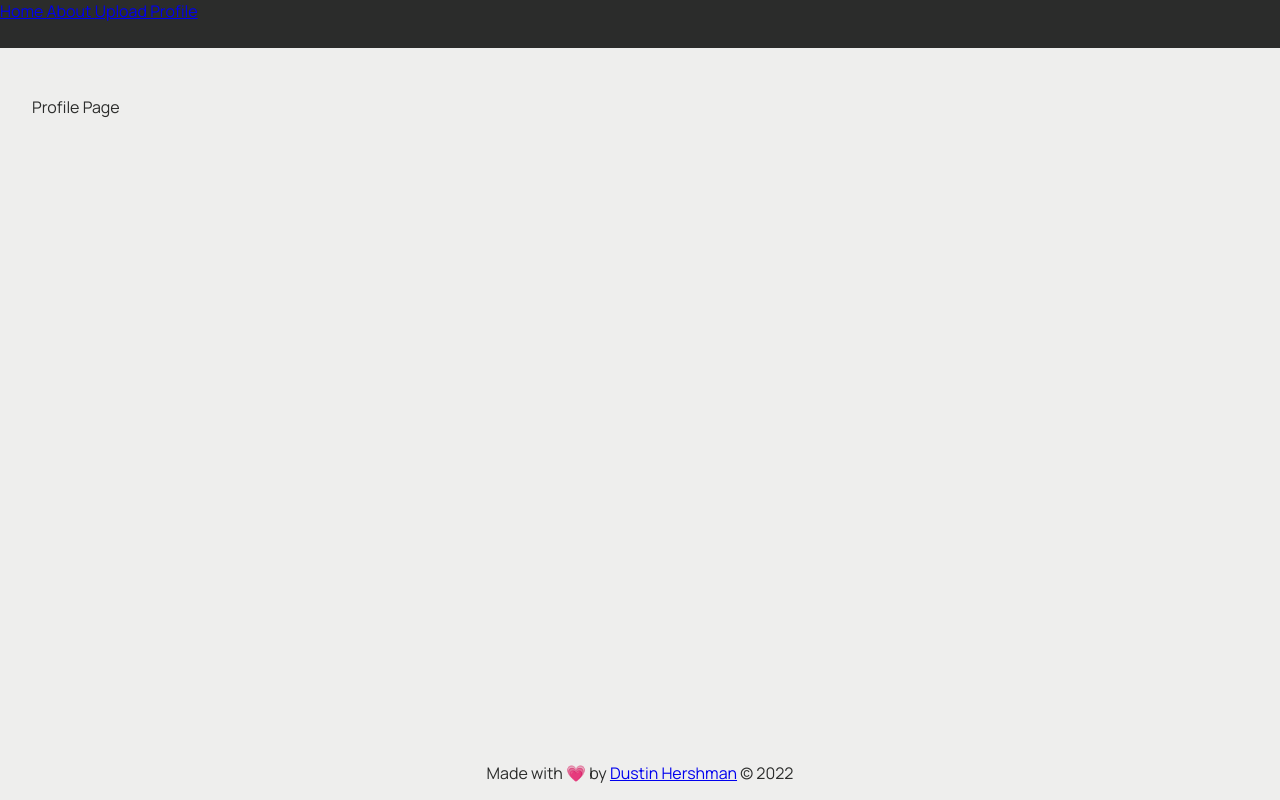
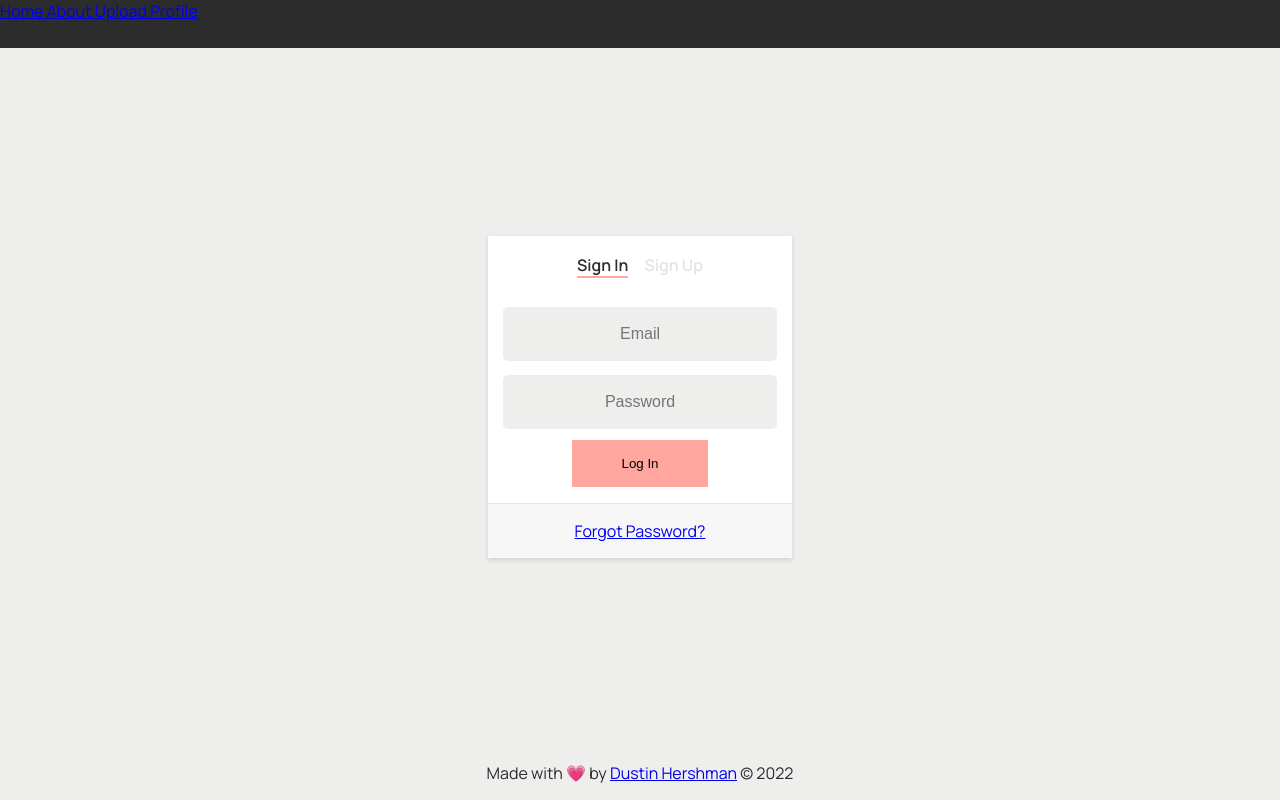
Before and after one commit to dhershman1/buildheim, a Vue app: page /login in a window 1280 px wide. Built offline with nearby package versions, Linux system fonts and the light colour scheme.

Commit message:
Created Login view

```diff
--- a/src/views/LoginView.vue
+++ b/src/views/LoginView.vue
@@ -1,3 +1,133 @@
 <template>
-  <p>Profile Page</p>
+  <div class="wrap">
+    <basic-card size="sm">
+      <template #content>
+        <div class="login">
+          <section class="login__switch">
+            <p
+              :class="formStatus.signin"
+              @click="isSignup = false"
+            >
+              Sign In
+            </p>
+            <p
+              :class="formStatus.signup"
+              @click="isSignup = true"
+            >
+              Sign Up
+            </p>
+          </section>
+          <section class="login__form">
+            <form>
+              <input
+                v-model="username"
+                type="text"
+                class="login__input"
+                name="login"
+                placeholder="Email"
+              >
+              <transition
+                name="slide-fade"
+                mode="out-in"
+              >
+                <input
+                  v-show="isSignup"
+                  v-model="displayName"
+                  type="text"
+                  class="login__input"
+                  name="displayName"
+                  placeholder="Display Name"
+                >
+              </transition>
+              <input
+                v-model="password"
+                type="text"
+                class="login__input"
+                name="login"
+                placeholder="Password"
+              >
+              <input
+                type="submit"
+                class="login__btn"
+                :value="submitTxt"
+              >
+            </form>
+          </section>
+          <section class="login__foot">
+            <a
+              class="underlineHover"
+              href="#"
+            >Forgot Password?</a>
+          </section>
+        </div>
+      </template>
+    </basic-card>
+  </div>
 </template>
+
+<script>
+import BasicCard from '@/components/BasicCard'
+
+export default {
+  components: {
+    BasicCard
+  },
+
+  data () {
+    return {
+      isSignup: false,
+      username: '',
+      password: '',
+      displayName: '',
+      remember: false
+    }
+  },
+
+  computed: {
+    submitTxt () {
+      if (this.isSignup) {
+        return 'Register'
+      }
+
+      return 'Log In'
+    },
+
+    formStatus () {
+      if (this.isSignup) {
+        return {
+          signup: 'active',
+          signin: 'inactive'
+        }
+      }
+
+      return {
+        signup: 'inactive',
+        signin: 'active'
+      }
+    }
+  }
+}
+</script>
+
+<style lang="scss" scoped>
+.wrap {
+  display: grid;
+  justify-items: center;
+  align-items: center;
+  height: 100%;
+}
+
+.slide-fade-enter-active {
+  transition: all 0.1s ease-out;
+}
+
+.slide-fade-leave-active {
+  transition: all 0.1s cubic-bezier(1, 0.5, 0.8, 1);
+}
+
+.slide-fade-enter-from,
+.slide-fade-leave-to {
+  transform: translateX(20px);
+  opacity: 0;
+}
+</style>
```
